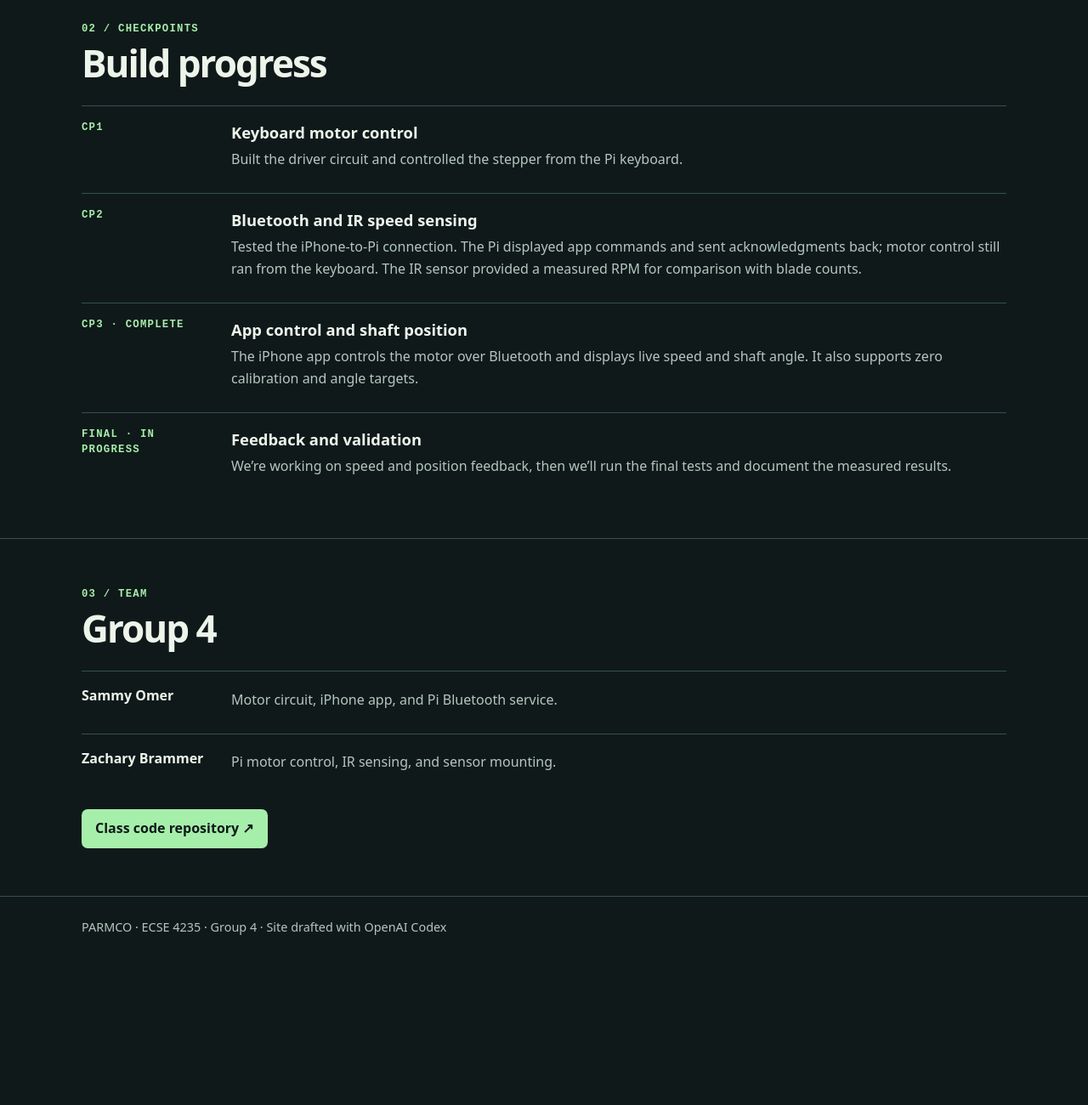
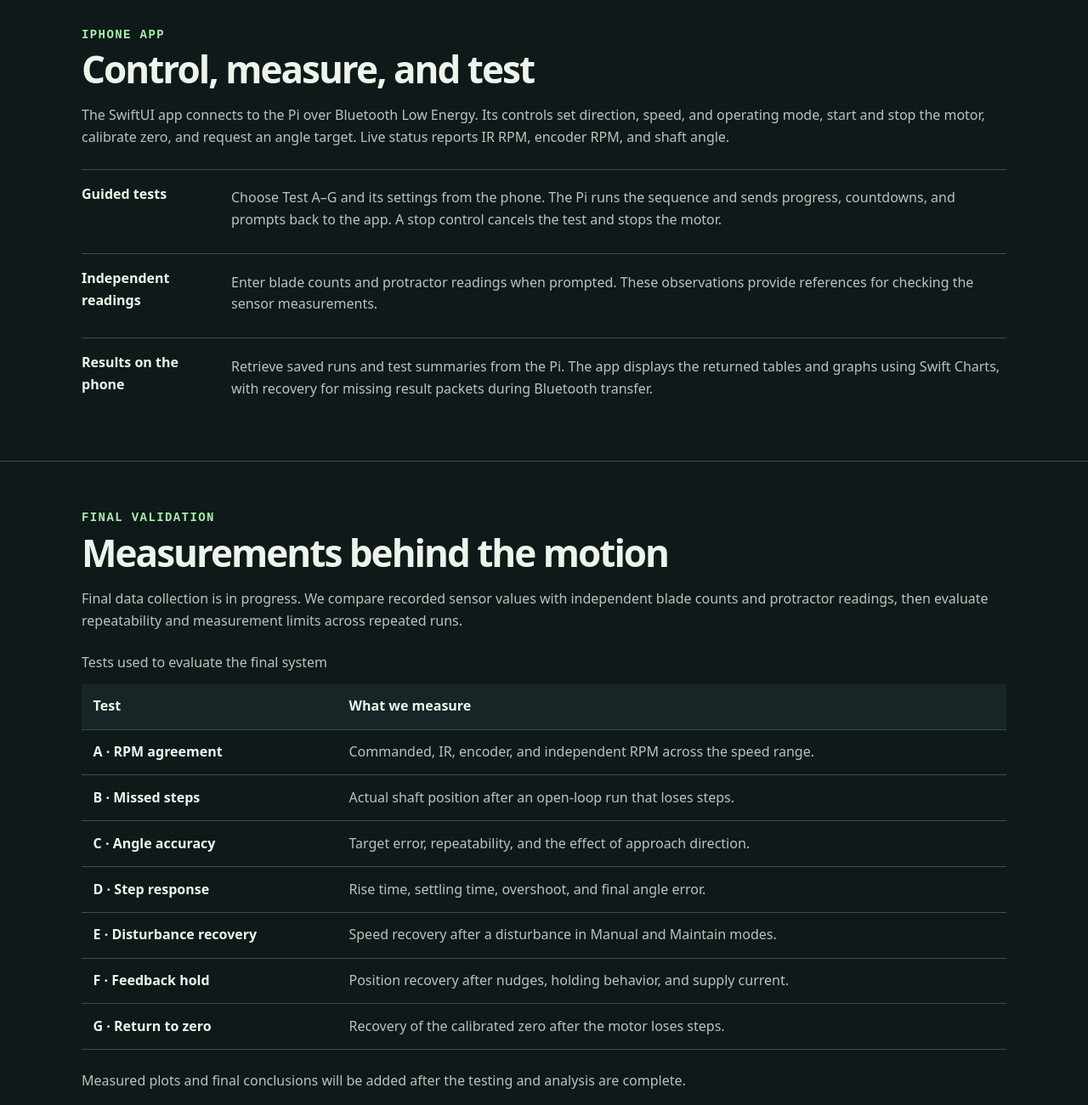
Before and after one commit to smo58976/parmco-site, a plain HTML site: page index.html in a window 1280 px wide. Shown: the part 1060-2360 px from the top of the page at 85% size. Before the commit the page ends 2194 px from the top, so only its background shows below. Drawn offline with Linux system fonts and the light colour scheme.

Commit message:
Add files via upload

```diff
--- a/index.html
+++ b/index.html
@@ -9,24 +9,47 @@
 :root{color-scheme:dark;--bg:#10191a;--panel:#172526;--line:#345050;--ink:#edf5eb;--muted:#b3c7be;--accent:#a6efaa}
 *{box-sizing:border-box}html{scroll-behavior:smooth}body{margin:0;background:var(--bg);color:var(--ink);font:1rem/1.6 system-ui,sans-serif}a{color:var(--accent)}a:focus-visible{outline:2px solid var(--accent);outline-offset:5px}.wrap{width:min(100% - 2.5rem,68rem);margin:auto}
 header{border-bottom:1px solid var(--line)}header .wrap{min-height:4.25rem;display:flex;align-items:center;justify-content:space-between;gap:1rem;flex-wrap:wrap;padding:.7rem 0}nav{display:flex;gap:1.15rem;flex-wrap:wrap}nav a,.brand{text-decoration:none;font-weight:650}
-section{padding:3.5rem 0;border-bottom:1px solid var(--line)}.hero{padding:5rem 0;background:radial-gradient(ellipse at 90% 15%,#254538,transparent 60%)}.eyebrow,.tag{font:700 .77rem/1.5 ui-monospace,monospace;text-transform:uppercase;letter-spacing:.1em;color:var(--accent)}h1,h2,h3,p{margin:0}h1{font-size:clamp(3.5rem,12vw,8rem);letter-spacing:-.08em;line-height:1.03;margin:.4rem 0 1rem}h2{font-size:clamp(1.8rem,5vw,2.75rem);letter-spacing:-.045em;line-height:1.16;margin:.3rem 0 1rem}h3{font-size:1.15rem}p{color:var(--muted)}.lede{font-size:clamp(1.15rem,3vw,1.45rem);max-width:39rem}.button{display:inline-block;margin-top:1.6rem;padding:.65rem 1rem;border-radius:.45rem;color:var(--bg);background:var(--accent);font-weight:750;text-decoration:none}.diagram{margin:1.5rem 0 0;padding:1rem;border:1px solid var(--line);border-radius:.75rem;background:var(--panel)}.flow{display:grid;grid-template-columns:1fr auto 1fr auto 1fr auto 1fr;gap:.55rem;align-items:center}.node{border:1px solid var(--line);border-radius:.45rem;padding:.7rem;text-align:center;background:var(--bg);font-weight:700}.arrow{color:var(--accent);text-align:center}.feedback{border-top:1px dashed var(--line);margin-top:1rem;padding-top:.8rem}.rows{display:grid;gap:.65rem;margin-top:1.5rem}.row{display:grid;grid-template-columns:minmax(6rem,10rem) 1fr;gap:1rem;border-top:1px solid var(--line);padding:1rem 0}.row p{margin-top:.3rem}footer{padding:1.5rem 0 2rem;color:var(--muted);font-size:.9rem}
+section{padding:3.5rem 0;border-bottom:1px solid var(--line)}.hero{padding:5rem 0;background:radial-gradient(ellipse at 90% 15%,#254538,transparent 60%)}.eyebrow,.tag{font:700 .875rem/1.5 ui-monospace,monospace;text-transform:uppercase;letter-spacing:.1em;color:var(--accent)}h1,h2,h3,p{margin:0}h1{font-size:clamp(3.5rem,12vw,8rem);letter-spacing:-.08em;line-height:1.03;margin:.4rem 0 1rem}h2{font-size:clamp(1.8rem,5vw,2.75rem);letter-spacing:-.045em;line-height:1.16;margin:.3rem 0 1rem}h3{font-size:1.15rem}p{color:var(--muted)}.lede{font-size:clamp(1.15rem,3vw,1.45rem);max-width:39rem}.button{display:inline-block;margin-top:1.6rem;padding:.65rem 1rem;border-radius:.45rem;color:var(--bg);background:var(--accent);font-weight:750;text-decoration:none}.diagram{margin:1.5rem 0 0;padding:1rem;border:1px solid var(--line);border-radius:.75rem;background:var(--panel)}.flow{display:grid;grid-template-columns:1fr auto 1fr auto 1fr auto 1fr;gap:.55rem;align-items:center}.node{border:1px solid var(--line);border-radius:.45rem;padding:.7rem;text-align:center;background:var(--bg);font-weight:700}.arrow{color:var(--accent);text-align:center}.feedback{border-top:1px dashed var(--line);margin-top:1rem;padding-top:.8rem}.rows{display:grid;gap:.65rem;margin-top:1.5rem}.row{display:grid;grid-template-columns:minmax(6rem,10rem) 1fr;gap:1rem;border-top:1px solid var(--line);padding:1rem 0}.row p{margin-top:.3rem}footer{padding:1.5rem 0 2rem;color:var(--muted);font-size:.9rem}
+.table-scroll{overflow-x:auto;margin:1.5rem 0}table{width:100%;border-collapse:collapse;text-align:left}caption{text-align:left;color:var(--muted);padding-bottom:.75rem}th,td{padding:.85rem;border-bottom:1px solid var(--line);vertical-align:top}thead{background:var(--panel)}tbody th{min-width:12rem}td{color:var(--muted)}.validation-note{margin-top:1rem}
 @media(max-width:40rem){.flow{grid-template-columns:1fr}.arrow{transform:rotate(90deg)}.row{grid-template-columns:1fr;gap:.25rem}.hero{padding:3rem 0}section{padding:2.5rem 0}}
 @media(prefers-reduced-motion:reduce){html{scroll-behavior:auto}}
 </style>
 </head>
 <body id="top">
-<header><div class="wrap"><a class="brand" href="#top">PARMCO / Group 4</a><nav aria-label="Page sections"><a href="#system">System</a><a href="#progress">Progress</a><a href="#team">Team</a></nav></div></header>
+<header><div class="wrap"><a class="brand" href="#top">PARMCO / Group 4</a><nav aria-label="Page sections"><a href="#system">System</a><a href="#app">App</a><a href="#validation">Testing</a><a href="#progress">Progress</a><a href="#team">Team</a></nav></div></header>
 <main>
-<section class="hero"><div class="wrap"><p class="eyebrow">ECSE 4235 · Embedded Systems II · Fall 2026</p><h1>PARMCO</h1><p class="lede">An iPhone interface for controlling a stepper motor over Bluetooth, with independent measurements of speed and shaft position.</p><a class="button" href="#system">Explore the system ↓</a></div></section>
-<section id="system"><div class="wrap"><p class="eyebrow">01 / System</p><h2>From the phone to the motor</h2><p>The iPhone sends commands over Bluetooth Low Energy. The Raspberry Pi interprets them and drives the stepper motor through the SN754410NE driver. The 4N25 provides the driver’s enable signal.</p>
+<section class="hero"><div class="wrap"><p class="eyebrow">ECSE 4235 · Embedded Systems II · Fall 2026</p><h1>PARMCO</h1><p class="lede">An iPhone interface for controlling a stepper motor over Bluetooth, with independent measurements of speed and shaft position.</p><a class="button" href="#system">Explore the system</a></div></section>
+<section id="system"><div class="wrap"><p class="eyebrow">System</p><h2>From the phone to the motor</h2><p>The iPhone sends commands over Bluetooth Low Energy. The Raspberry Pi interprets them and drives the stepper motor through the SN754410NE driver. The 4N25 provides the driver’s enable signal.</p>
 <figure class="diagram"><div class="flow"><div class="node">iPhone app</div><span class="arrow" aria-hidden="true">→</span><div class="node">Raspberry Pi 4</div><span class="arrow" aria-hidden="true">→</span><div class="node">Motor driver</div><span class="arrow" aria-hidden="true">→</span><div class="node">Stepper motor</div></div><figcaption class="feedback"><strong>Measurements back to the Pi:</strong> The IR sensor counts propeller blade passes for RPM. The AS5600 measures the shaft angle, which also gives a second RPM estimate.</figcaption></figure></div></section>
-<section id="progress"><div class="wrap"><p class="eyebrow">02 / Checkpoints</p><h2>Build progress</h2><div class="rows">
-<article class="row"><span class="tag">CP1</span><div><h3>Keyboard motor control</h3><p>Built the driver circuit and controlled the stepper from the Pi keyboard.</p></div></article>
-<article class="row"><span class="tag">CP2</span><div><h3>Bluetooth and IR speed sensing</h3><p>Tested the iPhone-to-Pi connection. The Pi displayed app commands and sent acknowledgments back; motor control still ran from the keyboard. The IR sensor provided a measured RPM for comparison with blade counts.</p></div></article>
+<section id="app"><div class="wrap">
+<p class="eyebrow">iPhone app</p><h2>Control, measure, and test</h2>
+<p>The SwiftUI app connects to the Pi over Bluetooth Low Energy. Its controls set direction, speed, and operating mode, start and stop the motor, calibrate zero, and request an angle target. Live status reports IR RPM, encoder RPM, and shaft angle.</p>
+<div class="rows">
+<article class="row"><strong>Guided tests</strong><p>Choose Test A–G and its settings from the phone. The Pi runs the sequence and sends progress, countdowns, and prompts back to the app. A stop control cancels the test and stops the motor.</p></article>
+<article class="row"><strong>Independent readings</strong><p>Enter blade counts and protractor readings when prompted. These observations provide references for checking the sensor measurements.</p></article>
+<article class="row"><strong>Results on the phone</strong><p>Retrieve saved runs and test summaries from the Pi. The app displays the returned tables and graphs using Swift Charts, with recovery for missing result packets during Bluetooth transfer.</p></article>
+</div></div></section>
+<section id="validation"><div class="wrap">
+<p class="eyebrow">Final validation</p><h2>Measurements behind the motion</h2>
+<p>Final data collection is in progress. We compare recorded sensor values with independent blade counts and protractor readings, then evaluate repeatability and measurement limits across repeated runs.</p>
+<div class="table-scroll"><table><caption>Tests used to evaluate the final system</caption><thead><tr><th scope="col">Test</th><th scope="col">What we measure</th></tr></thead><tbody>
+<tr><th scope="row">A · RPM agreement</th><td>Commanded, IR, encoder, and independent RPM across the speed range.</td></tr>
+<tr><th scope="row">B · Missed steps</th><td>Actual shaft position after an open-loop run that loses steps.</td></tr>
+<tr><th scope="row">C · Angle accuracy</th><td>Target error, repeatability, and the effect of approach direction.</td></tr>
+<tr><th scope="row">D · Step response</th><td>Rise time, settling time, overshoot, and final angle error.</td></tr>
+<tr><th scope="row">E · Disturbance recovery</th><td>Speed recovery after a disturbance in Manual and Maintain modes.</td></tr>
+<tr><th scope="row">F · Feedback hold</th><td>Position recovery after nudges, holding behavior, and supply current.</td></tr>
+<tr><th scope="row">G · Return to zero</th><td>Recovery of the calibrated zero after the motor loses steps.</td></tr>
+</tbody></table></div>
+<p class="validation-note">Measured plots and final conclusions will be added after the testing and analysis are complete.</p>
+</div></section>
+<section id="progress"><div class="wrap"><p class="eyebrow">Checkpoints</p><h2>Build progress</h2><div class="rows">
+<article class="row"><span class="tag">CP1 · Complete</span><div><h3>Keyboard motor control</h3><p>Built the driver circuit and controlled the stepper from the Pi keyboard.</p></div></article>
+<article class="row"><span class="tag">CP2 · Complete</span><div><h3>Bluetooth and IR speed sensing</h3><p>Tested the iPhone-to-Pi connection. The Pi displayed app commands and sent acknowledgments back; motor control still ran from the keyboard. The IR sensor provided a measured RPM for comparison with blade counts.</p></div></article>
 <article class="row"><span class="tag">CP3 · Complete</span><div><h3>App control and shaft position</h3><p>The iPhone app controls the motor over Bluetooth and displays live speed and shaft angle. It also supports zero calibration and angle targets.</p></div></article>
-<article class="row"><span class="tag">Final · In progress</span><div><h3>Feedback and validation</h3><p>We’re working on speed and position feedback, then we’ll run the final tests and document the measured results.</p></div></article>
+<article class="row"><span class="tag">Final · Testing</span><div><h3>Feedback and validation</h3><p>We are testing the integrated motor controller and collecting repeated trials for the final demonstration and report. The app now includes guided tests and displays saved measurements as tables and graphs.</p></div></article>
 </div></div></section>
-<section id="team"><div class="wrap"><p class="eyebrow">03 / Team</p><h2>Group 4</h2><div class="rows"><div class="row"><strong>Sammy Omer</strong><p>Motor circuit, iPhone app, and Pi Bluetooth service.</p></div><div class="row"><strong>Zachary Brammer</strong><p>Pi motor control, IR sensing, and sensor mounting.</p></div></div><a class="button" href="https://github.com/Herring-UGAECSE-4235-F26/Group-4">Class code repository ↗</a></div></section>
+<section id="team"><div class="wrap"><p class="eyebrow">Team</p><h2>Group 4</h2><div class="rows"><div class="row"><strong>Sammy Omer</strong><p>Motor circuit, iPhone app, and Pi Bluetooth service.</p></div><div class="row"><strong>Zachary Brammer</strong><p>Pi motor control, IR sensing, and sensor mounting.</p></div></div><a class="button" href="https://github.com/Herring-UGAECSE-4235-F26/Group-4">Class code repository</a></div></section>
 </main>
 <footer class="wrap">PARMCO · ECSE 4235 · Group 4 · Site drafted with OpenAI Codex</footer>
 </body>
```
